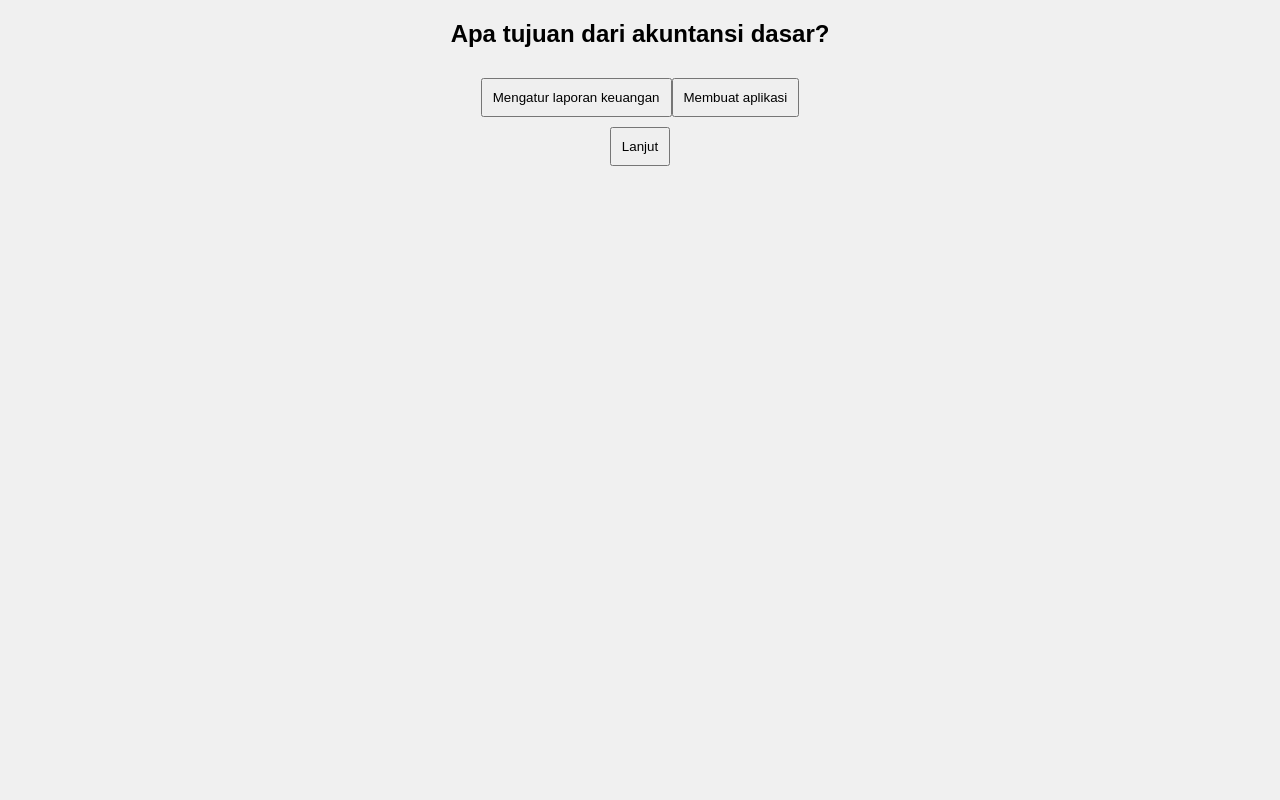
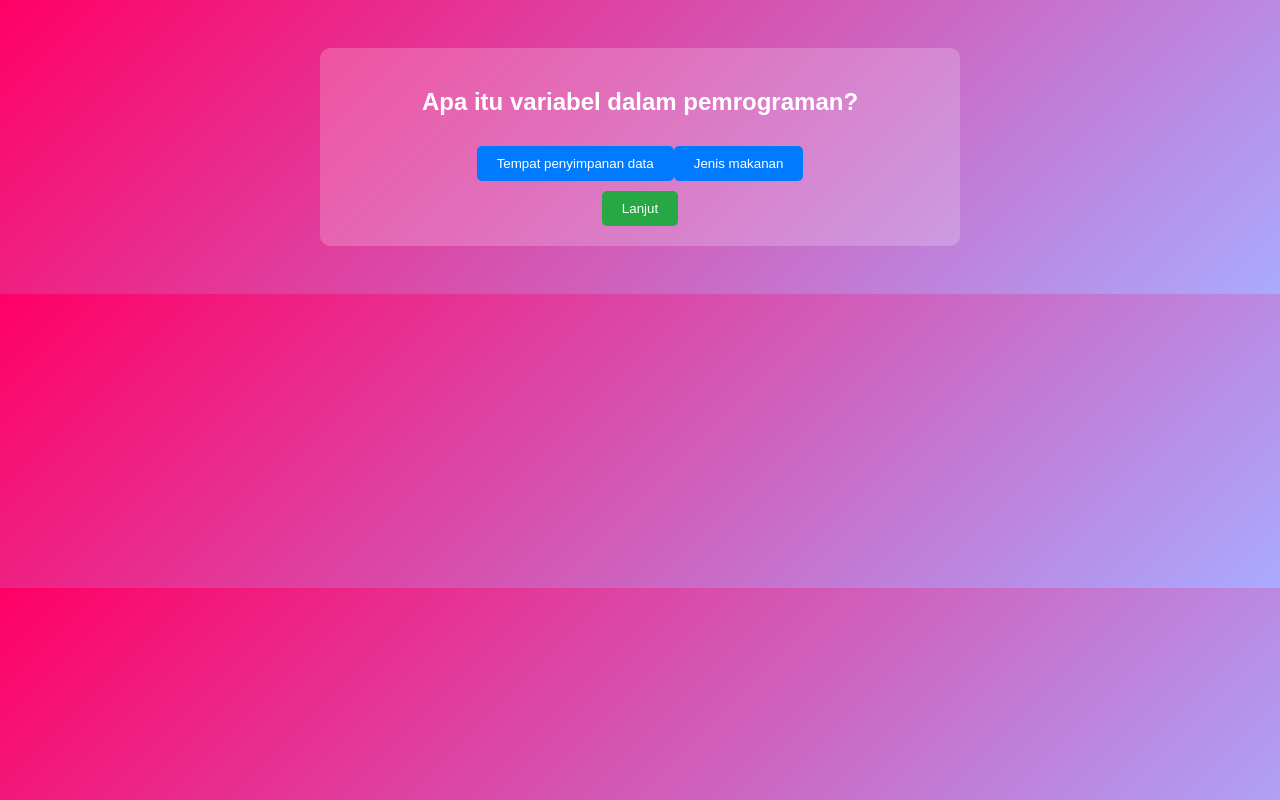
Before and after one commit to Andikaprmn/Game-mini, a plain HTML site: page index.html in a window 1280 px wide. Both pictures are taken after a click on the button "Mulai". Drawn offline with Linux system fonts and the light colour scheme.

Commit message:
Update index.html

```diff
--- a/index.html
+++ b/index.html
@@ -3,9 +3,39 @@
 <head>
     <title>Game Dika</title>
     <style>
-        body { font-family: Arial, sans-serif; text-align: center; background-color: #f0f0f0; }
+        body {
+            font-family: Arial, sans-serif;
+            text-align: center;
+            background: linear-gradient(135deg, #f06, #aaf);
+            color: #fff;
+            padding: 20px;
+        }
         #game, #result { display: none; }
-        button { margin-top: 10px; padding: 10px; }
+        .question-card {
+            background: rgba(255, 255, 255, 0.2);
+            border-radius: 10px;
+            padding: 20px;
+            margin: 20px auto;
+            max-width: 600px;
+        }
+        button {
+            background: #28a745;
+            color: white;
+            padding: 10px 20px;
+            border: none;
+            border-radius: 5px;
+            cursor: pointer;
+            margin-top: 10px;
+        }
+        button:hover {
+            background: #218838;
+        }
+        .answer-button {
+            background: #007bff;
+        }
+        .answer-button:hover {
+            background: #0056b3;
+        }
     </style>
 </head>
 <body>
@@ -15,46 +45,84 @@
     </div>
 
     <div id="game">
+        <div class="question-card">
             <h2 id="question"></h2>
             <div id="answers"></div>
             <button onclick="nextQuestion()">Lanjut</button>
         </div>
+    </div>
 
     <div id="result">
+        <div class="question-card">
             <h2>Skor Akhir: <span id="score"></span></h2>
+            <p>Terima kasih sudah bermain! Ayo coba lagi untuk memperbaiki skor kamu!</p>
             <button onclick="startGame()">Main Lagi</button>
+        </div>
     </div>
 
     <script>
-        const questions = [
+        const allQuestions = [
     { question: "Apa itu algoritma dalam Python?", answers: ["Proses penyelesaian masalah", "Bahasa pemrograman"], correct: 0 },
     { question: "Siapa yang mengembangkan Python?", answers: ["Guido van Rossum", "Elon Musk"], correct: 0 },
     { question: "Apa tujuan dari akuntansi dasar?", answers: ["Mengatur laporan keuangan", "Membuat aplikasi"], correct: 0 },
     { question: "Apa singkatan dari PAI?", answers: ["Pendidikan Agama Islam", "Pendidikan Alam Indonesia"], correct: 0 },
-            { question: "Apa fungsi utama dari pengantar teknologi?", answers: ["Memahami dasar teknologi", "Menjadi ahli komputer"], correct: 0 }
+    { question: "Apa fungsi utama dari pengantar teknologi?", answers: ["Memahami dasar teknologi", "Menjadi ahli komputer"], correct: 0 },
+    { question: "Apa bahasa yang digunakan untuk membuat halaman web?", answers: ["HTML", "Python"], correct: 0 },
+    { question: "Manakah yang termasuk software?", answers: ["Microsoft Word", "Keyboard"], correct: 0 },
+    { question: "Apa itu pengantar bisnis?", answers: ["Ilmu dasar manajemen bisnis", "Teknik membangun gedung"], correct: 0 },
+    { question: "Apa tujuan dari sistem operasi?", answers: ["Mengelola perangkat keras dan perangkat lunak", "Membuat game"], correct: 0 },
+    { question: "Siapa penemu internet?", answers: ["Tim Berners-Lee", "Bill Gates"], correct: 0 },
+    { question: "Apa kegunaan dari bahasa pemrograman?", answers: ["Membuat program komputer", "Menggambar"], correct: 0 },
+    { question: "Apa kepanjangan dari HTML?", answers: ["HyperText Markup Language", "Hyperlink Text Markup Language"], correct: 0 },
+    { question: "Apa yang dimaksud dengan cloud computing?", answers: ["Komputasi awan", "Perangkat keras komputer"], correct: 0 },
+    { question: "Apa itu variabel dalam pemrograman?", answers: ["Tempat penyimpanan data", "Jenis makanan"], correct: 0 },
+    { question: "Siapa yang mengembangkan teori algoritma pertama kali?", answers: ["Al-Khwarizmi", "Isaac Newton"], correct: 0 },
+    { question: "Apa tujuan dari penggunaan database?", answers: ["Menyimpan dan mengelola data", "Mengedit foto"], correct: 0 },
+    { question: "Apa kepanjangan dari CSS?", answers: ["Cascading Style Sheets", "Computer Style Sheets"], correct: 0 },
+    { question: "Apa itu frontend dalam pengembangan web?", answers: ["Bagian tampilan website", "Bagian server dari website"], correct: 0 },
+    { question: "Apa itu backend dalam pengembangan web?", answers: ["Bagian server dari website", "Bagian tampilan website"], correct: 0 },
+    { question: "Apa fungsi dari program komputer?", answers: ["Menginstruksikan komputer melakukan tugas", "Menjadi dekorasi meja"], correct: 0 },
+    { question: "Apa kegunaan dari Git dalam pemrograman?", answers: ["Version control", "Pengolah kata"], correct: 0 },
+    { question: "Apa itu JavaScript?", answers: ["Bahasa pemrograman untuk website", "Sistem operasi"], correct: 0 },
+    { question: "Apa yang dimaksud dengan akuntansi manajemen?", answers: ["Proses mencatat, menganalisis, dan melaporkan informasi keuangan", "Mengelola gudang"], correct: 0 },
+    { question: "Apa itu e-commerce?", answers: ["Transaksi jual beli melalui internet", "Komunitas online"], correct: 0 },
+    { question: "Apa itu enkripsi?", answers: ["Mengamankan data dengan kode", "Membuat presentasi"], correct: 0 },
+    { question: "Apa fungsi dari router?", answers: ["Menghubungkan jaringan", "Menyimpan data"], correct: 0 },
+    { question: "Apa peran Artificial Intelligence (AI)?", answers: ["Mengotomatiskan tugas", "Mengatur jam tidur"], correct: 0 },
+    { question: "Apa itu cloud storage?", answers: ["Penyimpanan data di internet", "Perangkat keras penyimpanan"], correct: 0 },
+    { question: "Apa itu Internet of Things (IoT)?", answers: ["Jaringan perangkat yang saling terhubung", "Website sosial media"], correct: 0 },
+    { question: "Apa tujuan dari SEO?", answers: ["Mengoptimalkan situs web untuk mesin pencari", "Mengedit video"], correct: 0 },
+    { question: "Apa itu framework?", answers: ["Kumpulan alat dan pustaka untuk pengembangan", "Papan kayu"], correct: 0 }
+    // Tambahkan lebih banyak soal sesuai kebutuhan
         ];
 
         let score = 0;
-        let currentQuestion = 0;
+        let currentQuestionIndex = 0;
+        let questions = [];
 
         function startGame() {
             document.getElementById('welcome').style.display = 'none';
             document.getElementById('game').style.display = 'block';
             document.getElementById('result').style.display = 'none';
             score = 0;
-            currentQuestion = 0;
+            currentQuestionIndex = 0;
+
+            // Acak pertanyaan dan pilih 10 soal
+            questions = allQuestions.sort(() => 0.5 - Math.random()).slice(0, 10);
             showQuestion();
         }
 
         function showQuestion() {
             const questionElement = document.getElementById('question');
             const answersElement = document.getElementById('answers');
-            const questionData = questions[Math.floor(Math.random() * questions.length)];
+            const questionData = questions[currentQuestionIndex];
+
             questionElement.textContent = questionData.question;
             answersElement.innerHTML = '';
             questionData.answers.forEach((answer, index) => {
                 const btn = document.createElement('button');
                 btn.textContent = answer;
+                btn.className = 'answer-button';
                 btn.onclick = () => checkAnswer(index === questionData.correct);
                 answersElement.appendChild(btn);
             });
@@ -64,16 +132,16 @@
             if (isCorrect) {
                 score++;
             }
+            currentQuestionIndex++;
+            if (currentQuestionIndex < questions.length) {
                 nextQuestion();
+            } else {
+                endGame();
+            }
         }
 
         function nextQuestion() {
-            if (currentQuestion < questions.length - 1) {
-                currentQuestion++;
             showQuestion();
-            } else {
-                endGame();
-            }
         }
 
         function endGame() {
```
Lines whose indentation alone changed are shown as unchanged.
